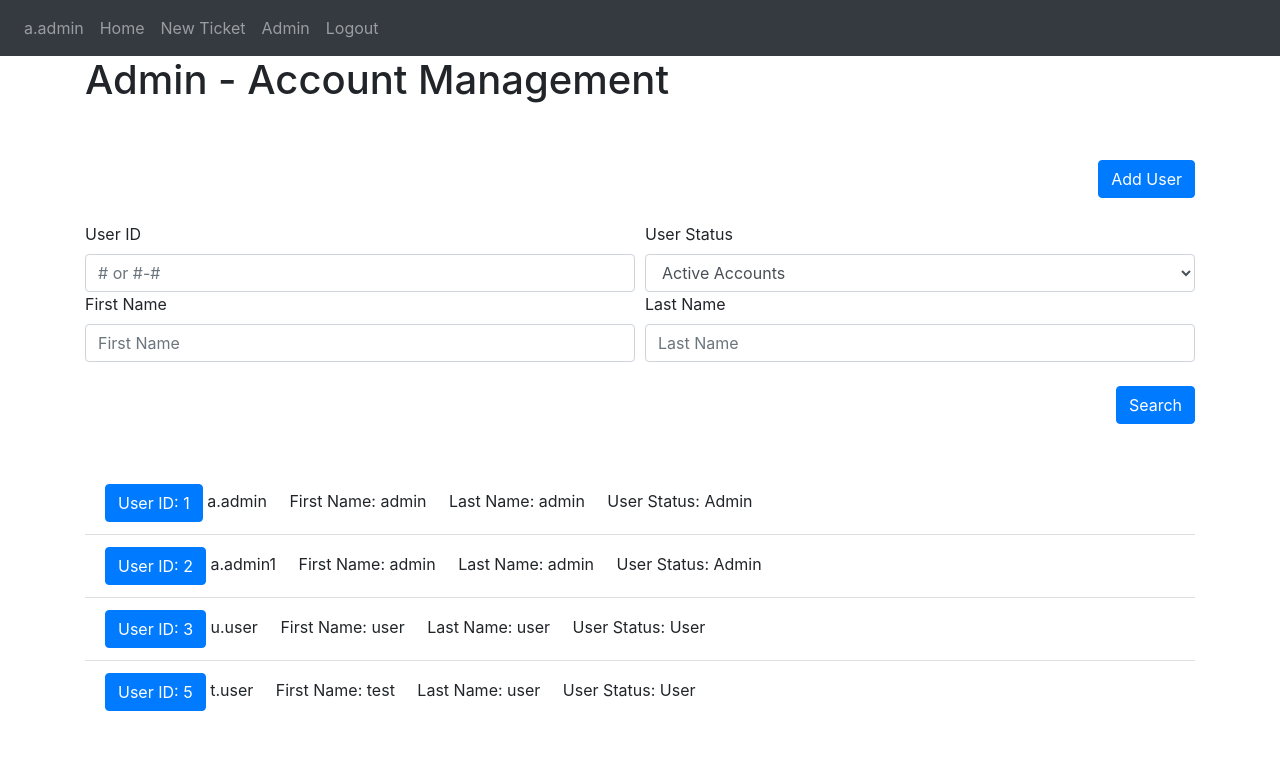
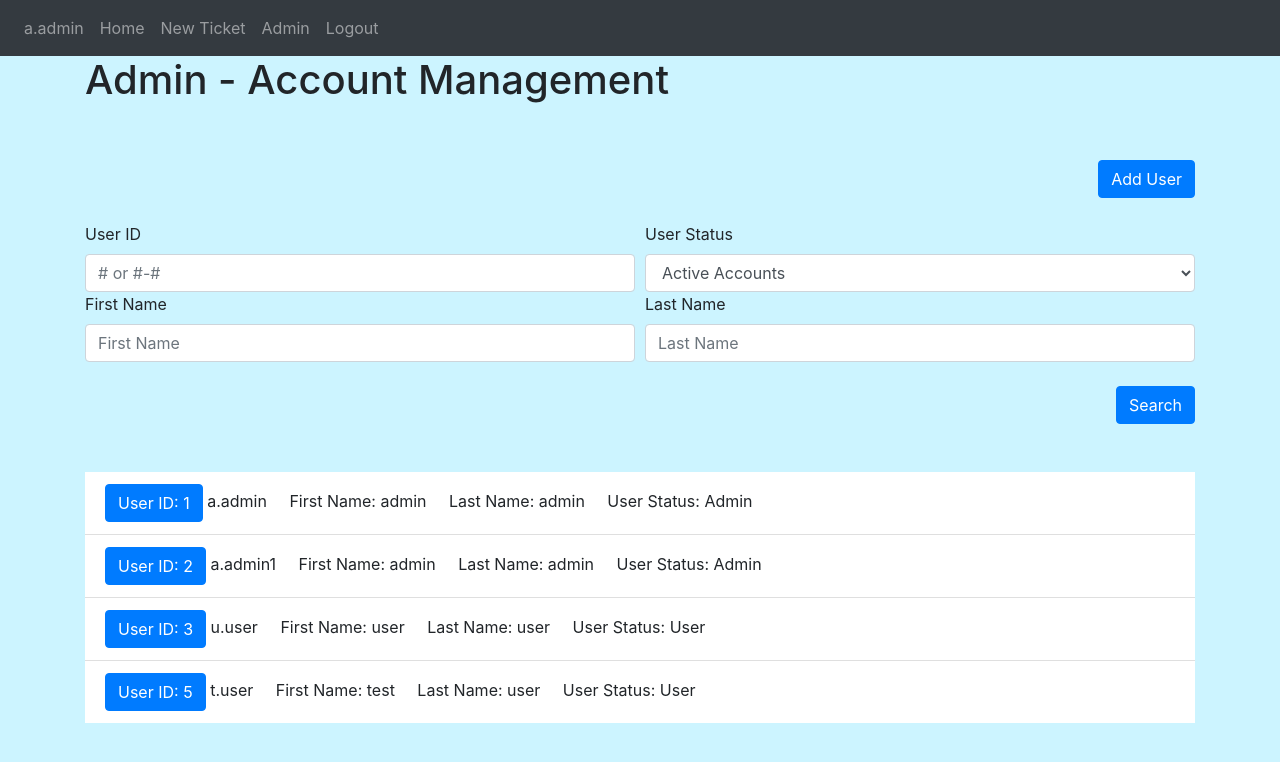
Before and after one commit to CoopDH/Capstone, a Flask app: page /admin in a window 1280 px wide. Shown: the top 762 px of the page. Run offline with Flask 2, Linux system fonts and the light colour scheme; a user stored in the database is signed in; data comes from the database, SQL or seed files in the repository; both versions use the stored data as it was after the commit; some libraries are stand-ins or nearby versions.

Commit message:
Beta submit

```diff
--- a/Website/templates/base.html
+++ b/Website/templates/base.html
@@ -20,7 +20,7 @@
     <!--Allows pyhton expressions to change the title across the website-->
     <title>{% block title %}Home{% endblock %}</title>
   </head>
-  <body>
+  <body style="background-color:rgba(0, 202, 255, 0.2)">
     <nav class="navbar navbar-expand-lg navbar-dark bg-dark">
       <!--Creates a toggle button for smaller windows-->
         <button
```
Also changed, not shown: Website/database.db, 1 other file.
